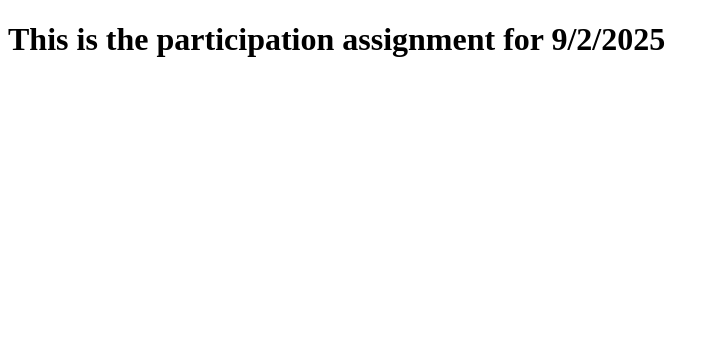
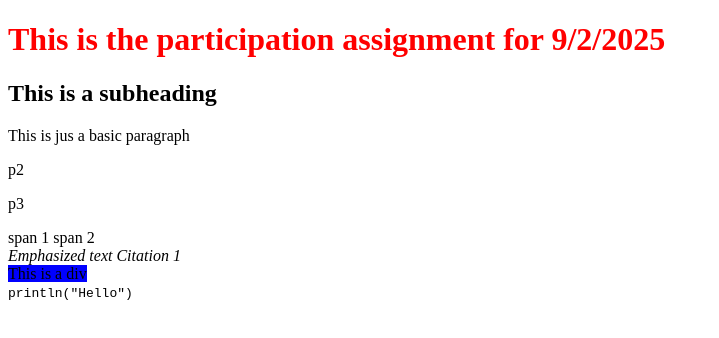
Before and after one commit to GU-Web-Dev-2025/participation-2-html-RitchieFu, a plain HTML site: page index.html in a window 1280 px wide. Shown: the whole page, without its empty margins (0-719 px from the left). Drawn offline with Linux system fonts and the light colour scheme.

Commit message:
Try out new tags

```diff
--- a/index.html
+++ b/index.html
@@ -3,9 +3,24 @@
 <head>
     <meta charset="UTF-8">
     <meta name="viewport" content="width=device-width, initial-scale=1.0">
-    <title>Participation 2 - CPSC 332</title>
+    <title>9-2 Participation</title>
+    <link rel="icon" type="image/x-icon" href="favicon.ico">
 </head>
 <body>
-    <h1>This is the participation assignment for 9/2/2025</h1>
+    <h1 style="color: red;">This is the participation assignment for 9/2/2025</h1>
+    <h2>This is a subheading</h2>
+    <p>This is jus a basic paragraph</p>
+    <p>p2</p>
+    <p>p3</p>
+    <span>span 1</span> <span>span 2</span>
+    <br>
+    <em>Emphasized text</em>
+    <cite>Citation 1</cite>
+    <div><mark style="background-color: blue;">This is a div</mark></div>
+    <div>
+        <samp>
+            println("Hello")
+        </samp>
+    </div>
 </body>
 </html>
```
Also changed, not shown: favicon.ico (added), 1 other file.
